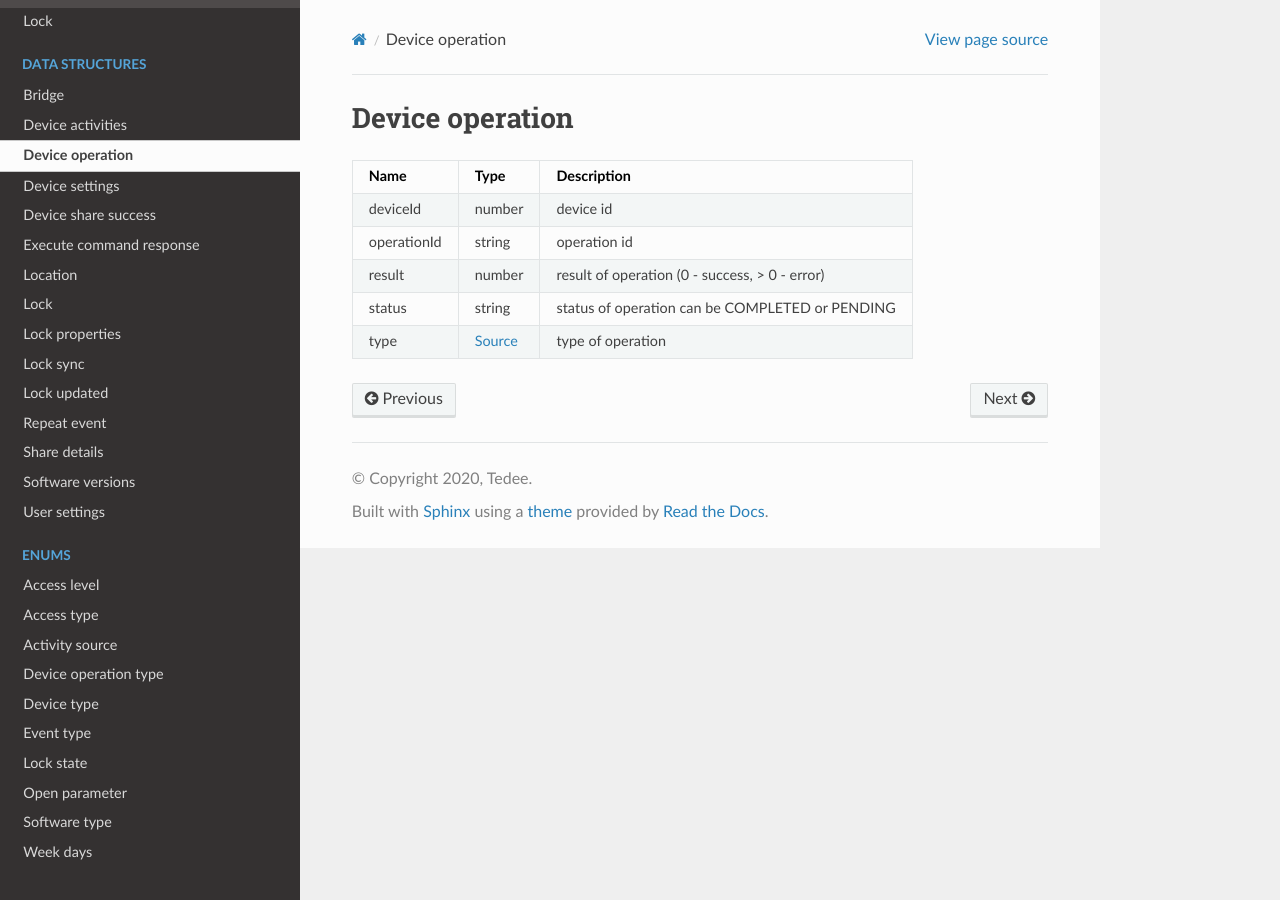
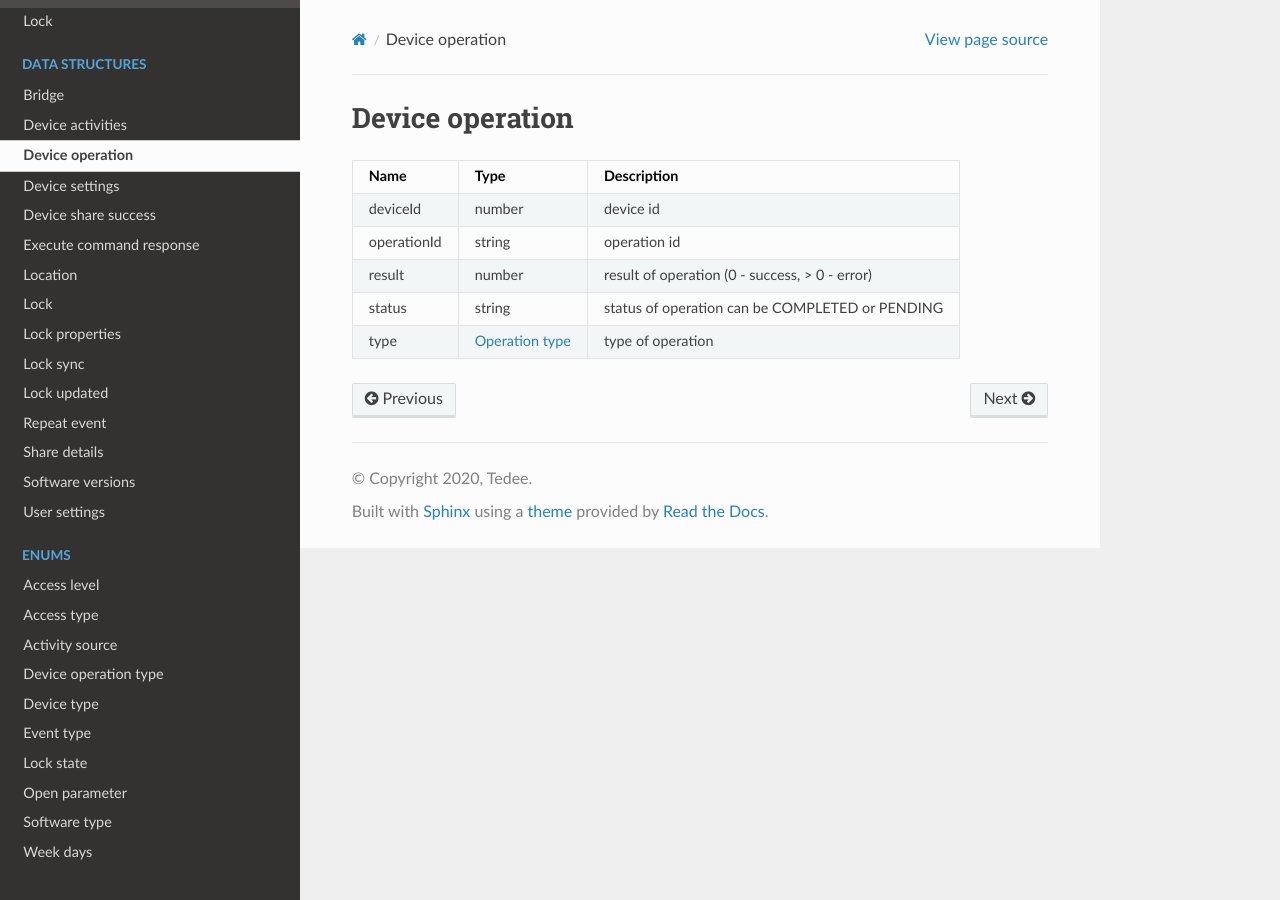
Before and after one commit to tedee-com/tedee-api-doc, a Sphinx documentation site: the page built from docs/source/datastructures/device-operation.rst, in a window 1280 px wide. Built offline with Sphinx 7.4.7 and the Read the Docs theme 2.0.0, drawn with Linux system fonts in a browser that asks for light colours.

```diff
--- a/docs/source/datastructures/device-operation.rst
+++ b/docs/source/datastructures/device-operation.rst
@@ -1,16 +1,16 @@
 Device operation
 -----------------
 
-+------------------------+------------------------------------------------+-------------------------------------------------------------------+
-| Name                   | Type                                           | Description                                                       |
-+========================+================================================+===================================================================+
-| deviceId               | number                                         | device id                                                         |
-+------------------------+------------------------------------------------+-------------------------------------------------------------------+
-| operationId            | string                                         | operation id                                                      |
-+------------------------+------------------------------------------------+-------------------------------------------------------------------+
-| result                 | number                                         | result of operation  (0 - success, > 0 - error)                   |
-+------------------------+------------------------------------------------+-------------------------------------------------------------------+
-| status                 | string                                         | status of operation can be COMPLETED or PENDING                   |
-+------------------------+------------------------------------------------+-------------------------------------------------------------------+
-| type                   | :doc:`Source <../enums/device-operation-type>` | type of operation                                                 |
-+------------------------+------------------------------------------------+-------------------------------------------------------------------+
++------------------------+--------------------------------------------------------+-------------------------------------------------------------------+
+| Name                   | Type                                                   | Description                                                       |
++========================+========================================================+===================================================================+
+| deviceId               | number                                                 | device id                                                         |
++------------------------+--------------------------------------------------------+-------------------------------------------------------------------+
+| operationId            | string                                                 | operation id                                                      |
++------------------------+--------------------------------------------------------+-------------------------------------------------------------------+
+| result                 | number                                                 | result of operation  (0 - success, > 0 - error)                   |
++------------------------+--------------------------------------------------------+-------------------------------------------------------------------+
+| status                 | string                                                 | status of operation can be COMPLETED or PENDING                   |
++------------------------+--------------------------------------------------------+-------------------------------------------------------------------+
+| type                   | :doc:`Operation type <../enums/device-operation-type>` | type of operation                                                 |
++------------------------+--------------------------------------------------------+-------------------------------------------------------------------+
```
Also changed, not shown: docs/source/howtos/operate-locks.rst (+7 -2 lines).
